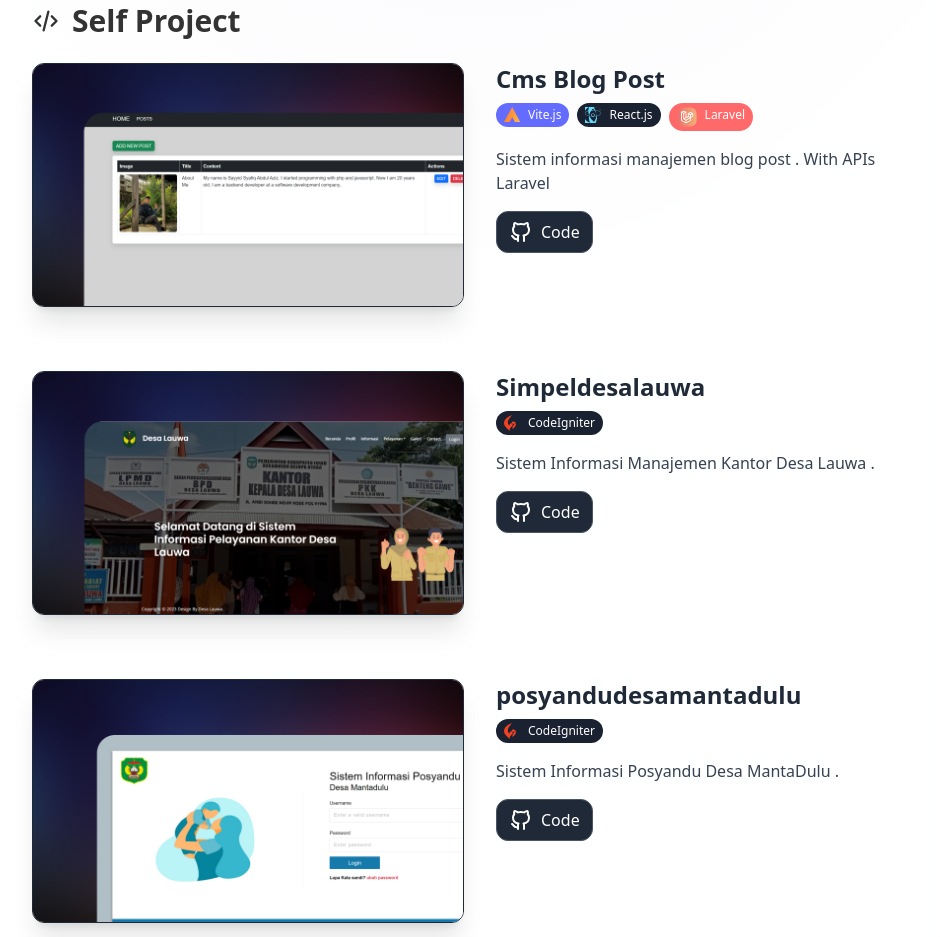
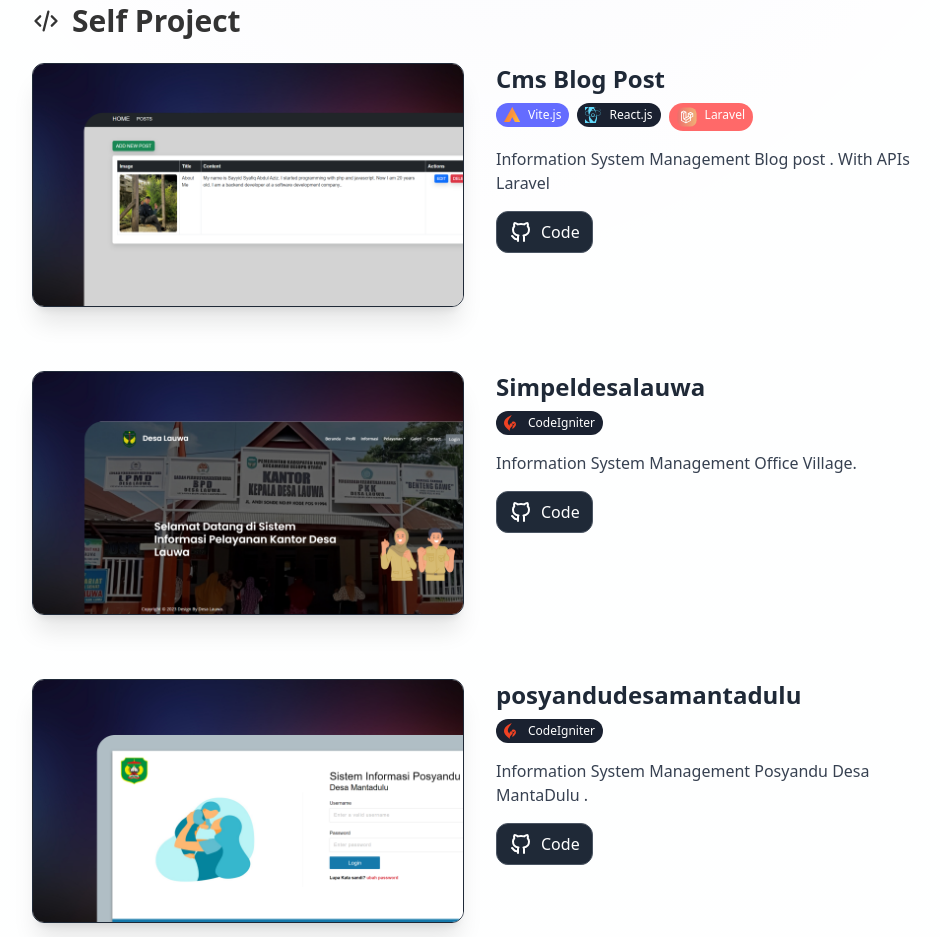
Before and after one commit to sayyidazizii/sayyidazizii.github.io, an Astro site: page / in a window 1280 px wide. Shown: the part 1587-2524 px from the top of the page, without its empty margins (160-1100 px from the left). Built offline with nearby package versions, Linux system fonts and the light colour scheme; Astro itself is replaced by a stand-in of ours.

Commit message:
feat(Projects.astro): update projects

```diff
--- a/src/components/Projects.astro
+++ b/src/components/Projects.astro
@@ -46,21 +46,21 @@ const TAGS = {
 const PROJECTS = [
   {
     title: "Cms Blog Post       ",
-    description: "Sistem informasi manajemen blog post . With APIs Laravel",
+    description: "Information System Management Blog post . With APIs Laravel",
     github: "https://github.com/sayyidazizii/react-crud",
     image: "/projects/p3.png",
     tags: [TAGS.VITE, TAGS.REACT, TAGS.LARAVEL],
   },
   {
     title: "Simpeldesalauwa",
-    description: "Sistem Informasi Manajemen Kantor Desa Lauwa .",
+    description: "Information System Management Office Village.",
     github: "https://github.com/andikariskys/simpeldesalauwa/",
     image: "/projects/p2.png",
     tags: [TAGS.CODEIGNITER],
   },
   {
     title: "posyandudesamantadulu",
-    description: "Sistem Informasi Posyandu Desa MantaDulu .",
+    description: "Information System Management Posyandu Desa MantaDulu .",
     github: "https://github.com/sayyidazizii/posyandudesamantadulu",
     image: "/projects/p1.png",
     tags: [TAGS.CODEIGNITER],
```
